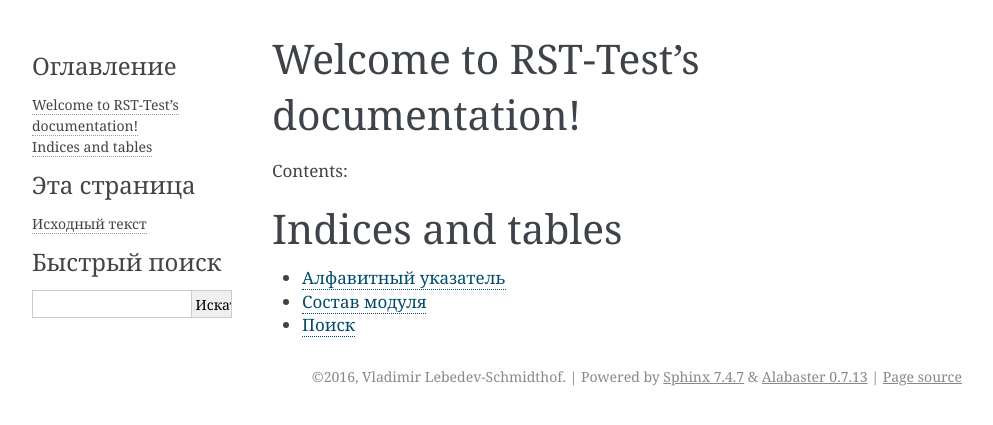
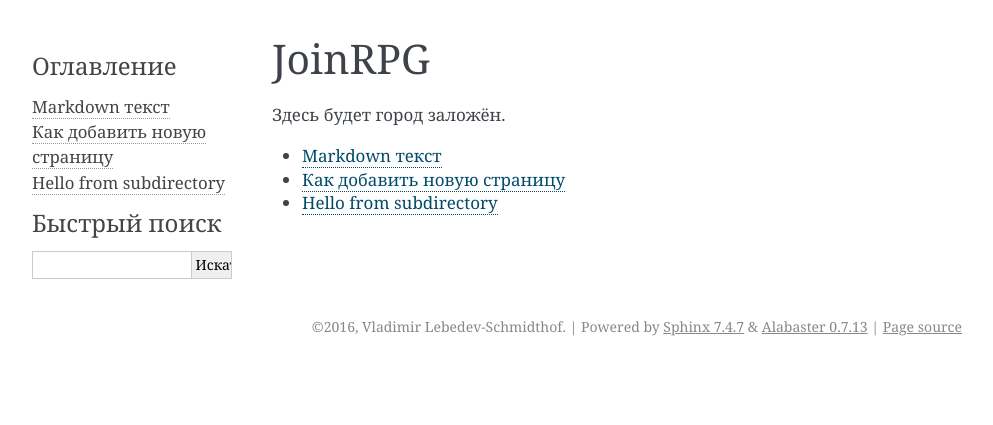
Before and after one commit to joinrpg/joinrpg-docs, a Sphinx documentation site: the page built from docs/index.rst, in a window 1280 px wide. Shown: the top 425 px of the page, without its empty margins (148-1141 px from the left). Built offline with Sphinx 7.4.7, drawn with Linux system fonts in a browser that asks for light colours.

Commit message:
Looks good including Index

```diff
--- a/docs/conf.py
+++ b/docs/conf.py
@@ -181,7 +181,9 @@
 
 # Custom sidebar templates, maps document names to template names.
 #
-# html_sidebars = {}
+html_sidebars = {
+        '**': ['globaltoc.html', 'searchbox.html']
+    }
 
 # Additional templates that should be rendered to pages, maps page names to
 # template names.
--- a/docs/index.rst
+++ b/docs/index.rst
@@ -1,21 +1,10 @@
-.. RST-Test documentation master file, created by
-   sphinx-quickstart on Fri Oct  7 16:25:22 2016.
-   You can adapt this file completely to your liking, but it should at least
-   contain the root `toctree` directive.
+JoinRPG
+=======
 
-Welcome to RST-Test's documentation!
-====================================
-
-Contents:
+Здесь будет город заложён.
 
 .. toctree::
-   :maxdepth: 2
 
-
-
-Indices and tables
-==================
-
-* :ref:`genindex`
-* :ref:`modindex`
-* :ref:`search`
+    markdown
+    howto-doc
+    subdir/index
--- /dev/null
+++ b/docs/subdir/index.md
@@ -0,0 +1 @@
+# Hello from subdirectory
```
Also changed, not shown: docs/howto-doc.md (added, +7 -0 lines), docs/markdown.md (added, +3 -0 lines).
